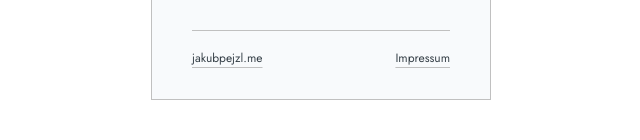
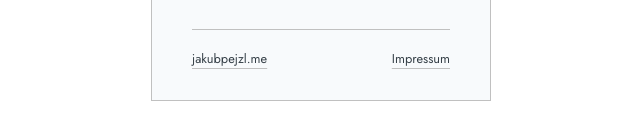
Before and after one commit to MetaMind42/signet, a plain HTML site: page index.html in a window 1280 px wide. Shown: the part 488-628 px from the top of the page, 319-959 px from the left. Drawn offline with Linux system fonts and the light colour scheme.

Commit message:
style(footer): adjust footer link font size

```diff
--- a/index.html
+++ b/index.html
@@ -141,9 +141,10 @@
 			padding-top: 1.15rem;
 		}
 		.footer-link {
-			font-size: 0.75rem;
+			font-size: 0.8rem;
 		}
 		.modal-trigger {
+			font-size: 0.8rem;
 			background: none;
 			border: none;
 			cursor: pointer;
```
